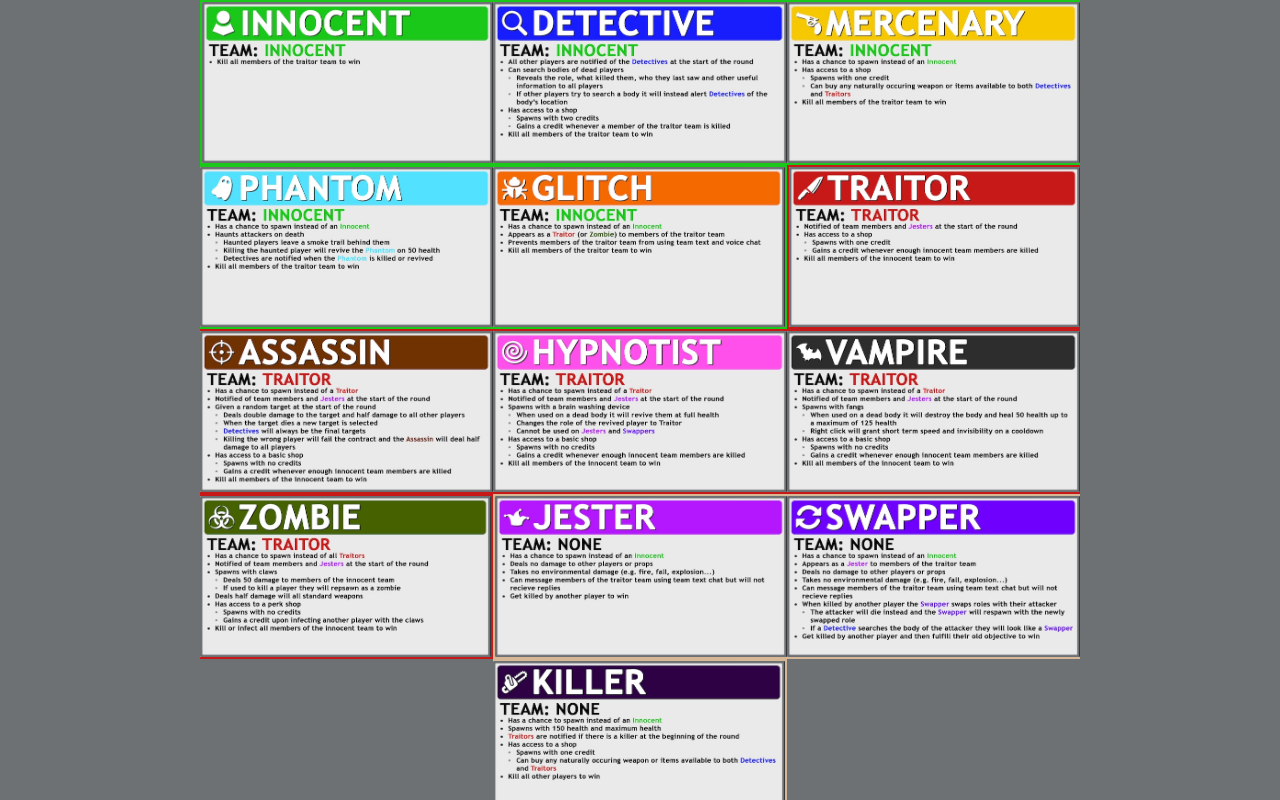
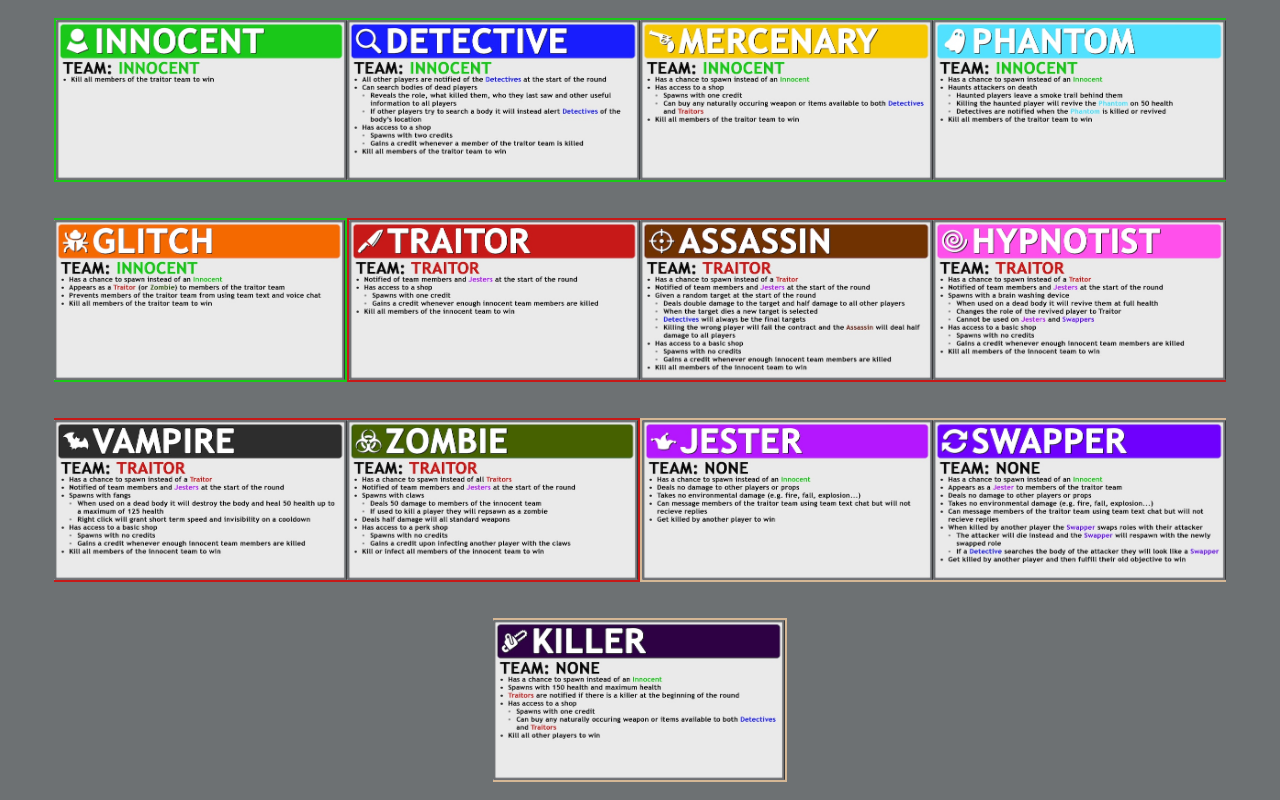
Before and after one commit to Olian04/ttt-extra-roles, a plain HTML site: page index.html in a window 1280 px wide. Drawn offline with Linux system fonts and the light colour scheme.

Commit message:
Update index.html

```diff
--- a/index.html
+++ b/index.html
@@ -13,7 +13,7 @@ body {
   --card-height: calc(358px * var(--card-scale));
   --card-width: calc(637px * var(--card-scale));
   --page-height: 100vh;
-  --page-width: min(100vw, calc(var(--card-width) * 3));
+  --page-width: 100vw;
   --team-border-width: 2px;
   --team-border-color-innocent: #1AC819;
   --team-border-color-traitor: #C71918;
```
